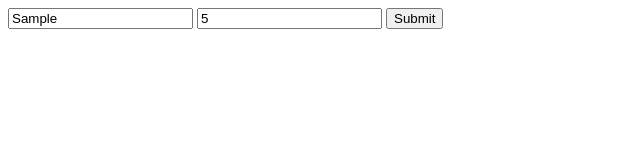
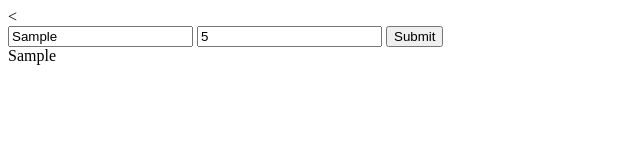
Before and after one commit to acciojob/async-function-timeout-prerana2601, a website: page main.html in a window 1280 px wide. Both pictures are taken after typing "Sample", "5" into the empty fields and a click on the button "Submit". Shown: the whole page, without its empty margins (0-640 px from the left). Drawn offline with Linux system fonts and the light colour scheme.

Commit message:
created a submission

```diff
--- a/main.html
+++ b/main.html
@@ -1,20 +1,19 @@
 <!DOCTYPE html>
 
-<html>
-  <head>
-    <link rel="stylesheet" href="styles.css" />
-  </head>
-
-  <body>
-    <!-- the entire body must be written by student -->
-    <form onsubmit="return false">
-      <input type="text" id="text" placeholder="Text" />
-      <input type="number" id="delay" placeholder="Delay" />
-      <button type="button" id="btn">Submit</button>
+<<!DOCTYPE html>
+<html lang="en">
+<head>
+    <meta charset="UTF-8">
+    <meta name="viewport" content="width=device-width, initial-scale=1.0">
+    <title>Async Function with Timeout</title>
+</head>
+<body>
+    <form id="delayForm">
+        <input type="text" id="text" placeholder="Enter text">
+        <input type="number" id="delay" placeholder="Enter delay in milliseconds">
+        <button type="button" id="btn">Submit</button>
     </form>
-
     <div id="output"></div>
-
-    <script type="text/javascript" src="./script.js"></script>
-  </body>
+    <script src="script.js"></script>
+</body>
 </html>
--- a/script.js
+++ b/script.js
@@ -1 +1,20 @@
 //your JS code here. If required.
+document.getElementById('btn').addEventListener('click', async function() {
+    const text = document.getElementById('text').value;
+    const delay = parseInt(document.getElementById('delay').value, 10);
+
+    if (isNaN(delay) || delay < 0) {
+        document.getElementById('output').textContent = 'Please enter a valid delay in milliseconds.';
+        return;
+    }
+
+    document.getElementById('output').textContent = 'Waiting...';
+
+    await delayFunction(delay);
+
+    document.getElementById('output').textContent = text;
+});
+
+async function delayFunction(ms) {
+    return new Promise(resolve => setTimeout(resolve, ms));
+}
```
